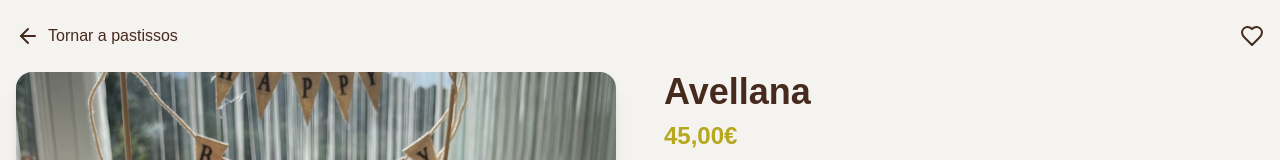
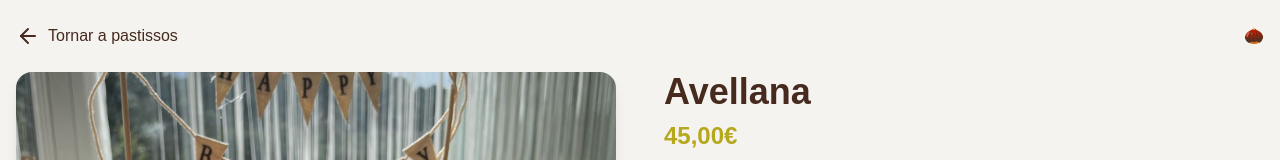
Before and after one commit to oriolbernal/datilbyhelen, a Next.js app: page /cakes/pastis-avellana in a window 1280 px wide. Shown: the top 160 px of the page. Built offline with nearby package versions, Linux system fonts and the light colour scheme; a web font is replaced by a local one.

Commit message:
core: add cake icon

```diff
--- a/app/cakes/[slug]/page.tsx
+++ b/app/cakes/[slug]/page.tsx
@@ -32,7 +32,7 @@ export default function CakeDetailPage({
         </Link>
         <div className="flex items-center space-x-4">
           <button className="text-datil-brown hover:text-datil-yellow transition-colors">
-            <Heart className="w-6 h-6" />
+            {cakeDetails.icon}
           </button>
         </div>
       </header>
--- a/data/cakes.json
+++ b/data/cakes.json
@@ -2,6 +2,7 @@
   {
     "id": 1,
     "name": "Bàsic",
+    "icon": "🎂",
     "slug": "pastis-basic",
     "price": "45,00€",
     "description": [
@@ -27,6 +28,7 @@
   {
     "id": 2,
     "name": "Avellana",
+    "icon": "🌰",
     "slug": "pastis-avellana",
     "price": "45,00€",
     "description": [
@@ -45,6 +47,7 @@
   {
     "id": 3,
     "name": "Pastanaga",
+    "icon": "🥕",
     "slug": "pastis-pastanaga",
     "price": "45,00€",
     "description": [
@@ -63,6 +66,7 @@
   {
     "id": 4,
     "name": "Carbassó i Cacau",
+    "icon": "🥒🍫",
     "slug": "pastis-carbasso-cacau",
     "price": "45,00€",
     "description": [
@@ -85,6 +89,7 @@
   {
     "id": 5,
     "name": "Plàtan",
+    "icon": "🍌",
     "slug": "pastis-platan",
     "price": "45,00€",
     "description": [
```
